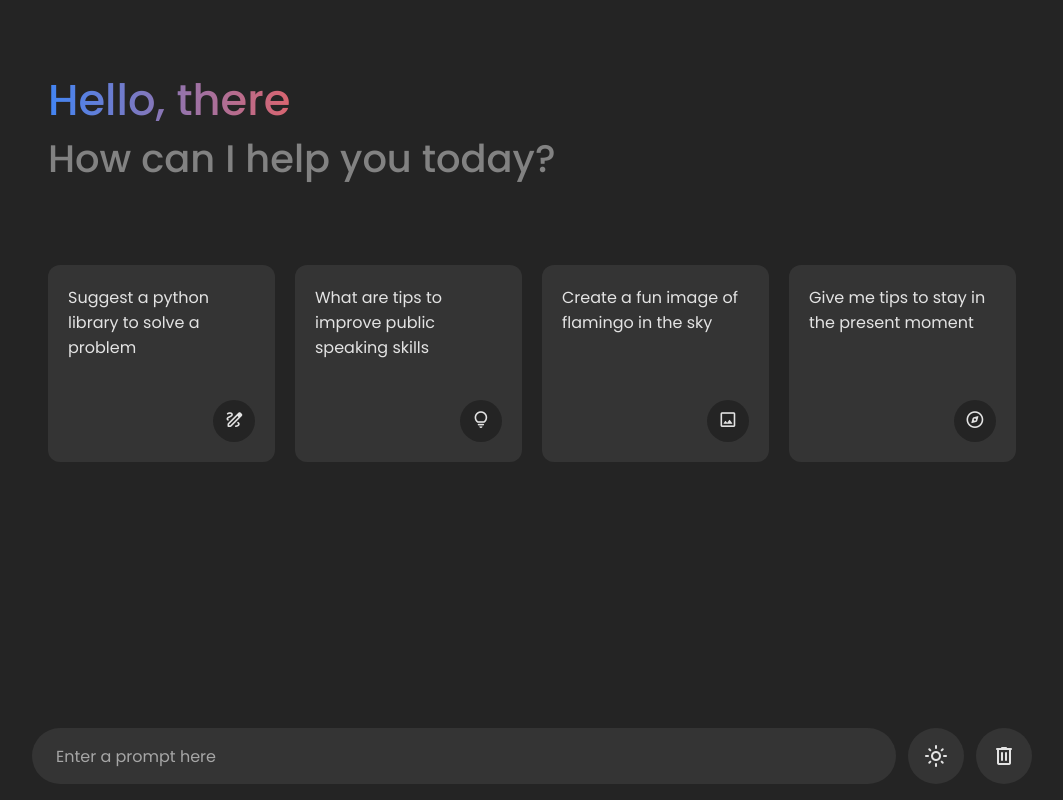
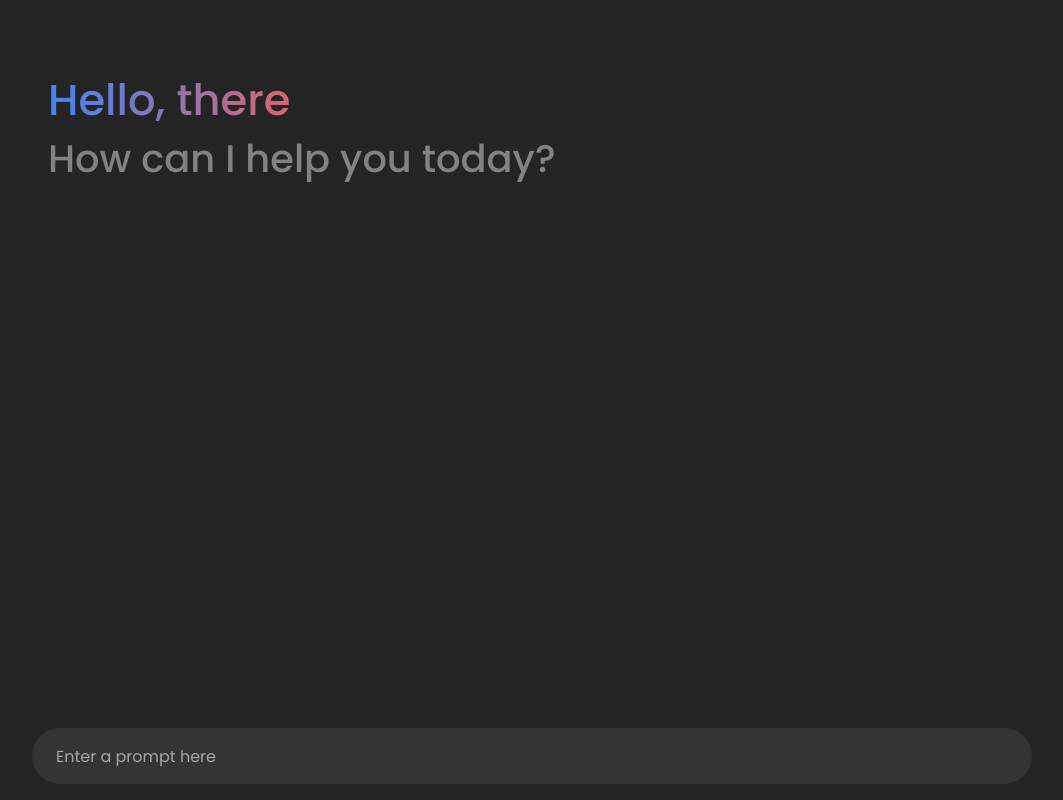
Before and after one commit to AravindhPrabu2005/botAI, a plain HTML site: page index.html in a window 1280 px wide. Shown: the whole page, without its empty margins (108-1171 px from the left). Drawn offline with nearby package versions, Linux system fonts and the light colour scheme.

Commit message:
Responsive view

```diff
--- a/index.html
+++ b/index.html
@@ -14,30 +14,6 @@
         <!--Header Greetings-->
         <h2 class="title">Hello, there</h2>
         <h4 class="subtitle">How can I help you today?</h4>
-
-        <!--Suggestion List-->
-        <ul class="suggestion-list">
-            <li class="suggestion">
-                <h4 class="text">Suggest a python library to solve a problem</h4>
-                <span class="icon material-symbols-rounded">draw</span>
-            </li>
-            <li class="suggestion">
-                <h4 class="text">What are tips to improve public speaking skills</h4>
-                <span class="icon material-symbols-rounded">lightbulb</span>
-            </li>
-            <li class="suggestion">
-                <h4 class="text">Create a fun image of flamingo in the sky</h4>
-                <span class="icon material-symbols-rounded">image</span>
-            </li>
-            <li class="suggestion">
-                <h4 class="text">Give me tips to stay in the present moment</h4>
-                <span class="icon material-symbols-rounded">explore</span>
-            </li>
-            <li class="suggestion">
-                <h4 class="text">Write JavaScript code to sum  all elements in an array</h4>
-                <span class="icon material-symbols-rounded">code</span>
-            </li>
-        </ul>
     </header>
 
     <!-- Chat List / Container -->
@@ -76,10 +52,7 @@
                 <input type="text" placeholder="Enter a prompt here" class="typing-input" required>
                 <button class="icon material-symbols-rounded">send</button>
             </div>
-            <div class="action-buttons">
-                <span id="toggle-theme-button" class="icon material-symbols-rounded">light_mode</span>
-                <span id="delete-chat-button" class="icon material-symbols-rounded">delete</span>
-            </div>
+
         </form>
     </div>
     <script src="./script.js"></script>
```
